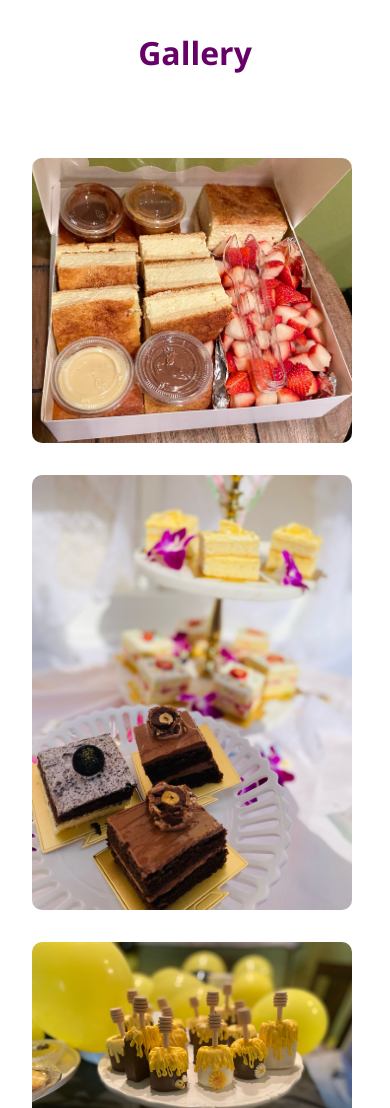
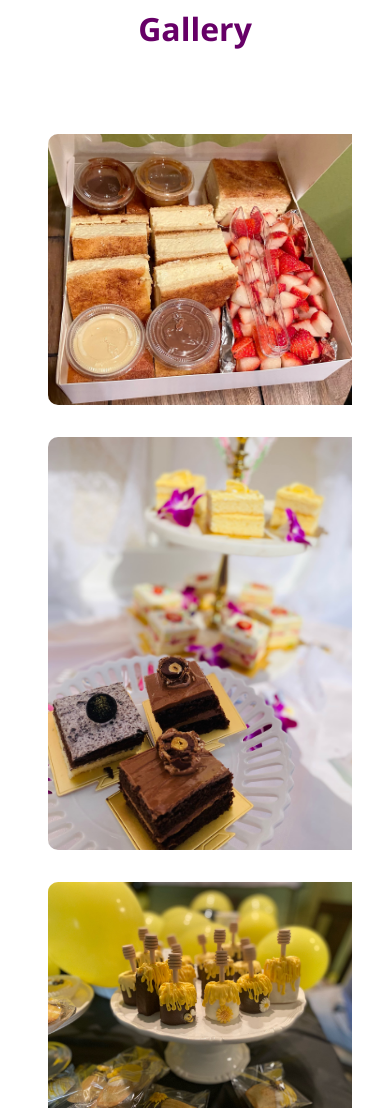
Before and after one commit to jasonomagana/Le-Chic-Sweets-and-Co, a plain HTML site: page services.html in a window 390 px wide. Shown: the part 892-2000 px from the top of the page. Drawn offline with nearby package versions, Linux system fonts and the light colour scheme.

Commit message:
Fixed the media queries

```diff
--- a/css/style.css
+++ b/css/style.css
@@ -30,6 +30,7 @@ img {
     max-width: 1100px;
     margin: 0 auto;
 }
+
 
 .navbar {
     background: transparent;
@@ -213,6 +214,7 @@ img {
     font-size: 2rem;
     color: #670067;
     text-align: center;
+    justify-content: center;
     margin: 0 auto;
 }
 
@@ -220,10 +222,11 @@ img {
     display: grid;
     grid-template-columns: repeat(3, 1fr);
     gap: 2rem;
+    padding-left: 1rem;
 }
 
 .gallery__grid-item img {
-    max-width: 500px;
+    max-width: 450px;
     min-height: 100%;
     object-fit: cover;
     border-radius: 10px;
@@ -417,11 +420,17 @@ img {
         text-align: center;
     }
 
+    .services__description {
+        font-size: 1rem;
+        padding: 1rem 0;
+    }
+
     .gallery__grid-items {
         grid-template-columns: 1fr;
     }
 
     .gallery__grid-item img {
         width: 320px;
+        padding-right: 1rem;
     }
 }
--- a/services.html
+++ b/services.html
@@ -86,7 +86,7 @@
     </section>
 
     <section class="gallery" id="gallery">
-        <div class="gallery__container">
+        <div class="gallery__container container-lg">
             <div class="gallery__content">
                 <h2 class="gallery__title">
                     Gallery
```
